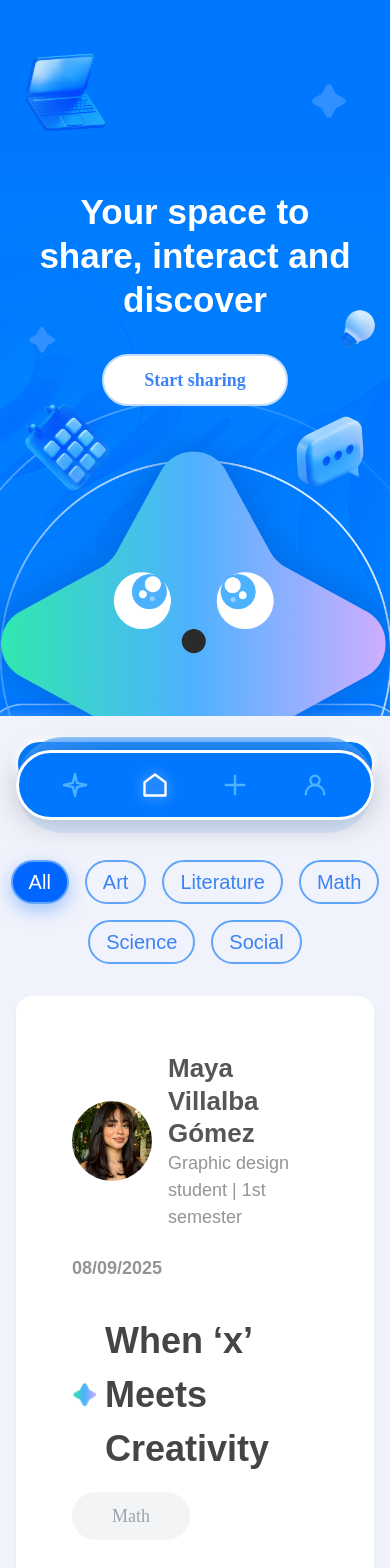
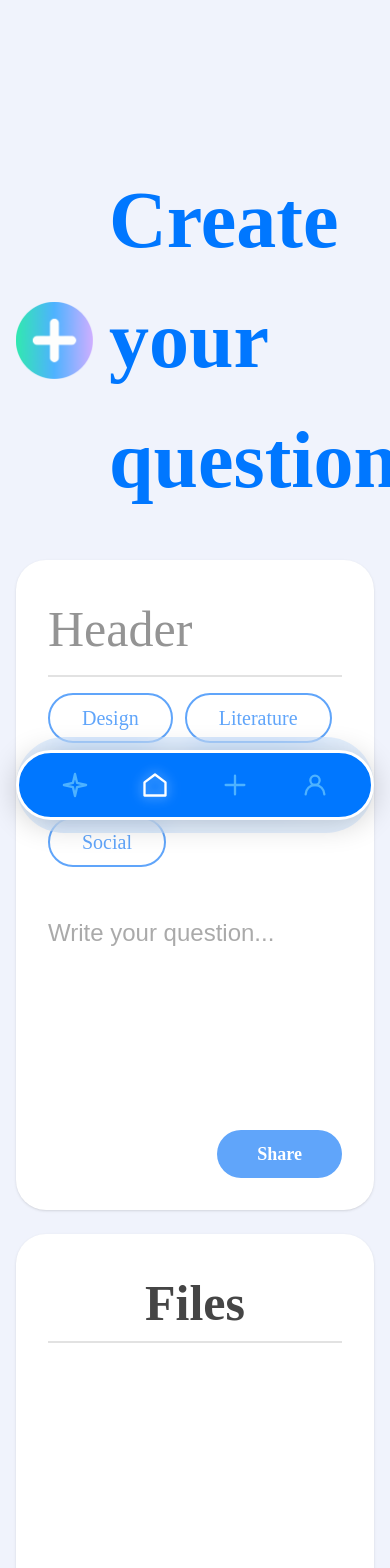
Before and after one commit to 1Nicocard/CampusCircle, a React (Vite) app in the folder project/: page / in a window 390 px wide. Shown: the top 1568 px of the page. Built offline with nearby package versions, Linux system fonts and the light colour scheme; a web font is replaced by a local one.

Commit message:
feat: create post page layout and file panel (add button pending)

```diff
--- a/project/package.json
+++ b/project/package.json
@@ -29,6 +29,6 @@
     "tailwindcss": "^3.4.13",
     "typescript": "~5.9.3",
     "typescript-eslint": "^8.45.0",
-    "vite": "^7.1.7"
+    "vite": "^7.1.12"
   }
 }
--- a/project/src/App.tsx
+++ b/project/src/App.tsx
@@ -1,6 +1,6 @@
 import Navbar from "./Components/Nav";
 import Footer from "./Components/Footer";
-import Feed from "./Pages/feed/Feed";
+import Post from "./Pages/post/Post";
 
 export default function App() {
   return (
@@ -10,7 +10,7 @@ export default function App() {
 
       {/* Contenido principal (ocupa todo el espacio libre) */}
       <main className="flex-grow">
-        <Feed />
+        <Post/>
       </main>
 
       {/* Footer fijo al final */}
--- a/project/src/Pages/post/Post.tsx
+++ b/project/src/Pages/post/Post.tsx
@@ -0,0 +1,120 @@
+import { useState, useRef } from "react";
+import { Button } from "../../Components/Button";
+
+export default function Post() {
+  const subjects = ["Design", "Literature", "Math", "Science", "Social"];
+  const [selectedSubjects, setSelectedSubjects] = useState<string[]>([]);
+  const [header, setHeader] = useState("");
+  const [text, setText] = useState("");
+  const [files, setFiles] = useState<File[]>([]);
+  const fileInputRef = useRef<HTMLInputElement | null>(null);
+
+  const toggleSubject = (subject: string) => {
+    setSelectedSubjects(prev =>
+      prev.includes(subject) ? prev.filter(s => s !== subject) : [...prev, subject]
+    );
+  };
+
+  const handleFileUpload = (e: React.ChangeEvent<HTMLInputElement>) => {
+    const selected = e.target.files;
+    if (!selected) return;
+    setFiles(prev => [...prev, ...Array.from(selected)]);
+    e.currentTarget.value = "";
+  };
+
+  const removeFile = (index: number) => {
+    setFiles(prev => prev.filter((_, i) => i !== index));
+  };
+
+  const getFileIcon = (file: File) => {
+    if (file.type === "application/pdf") return "https://cdn-icons-png.flaticon.com/512/337/337946.png";
+    if (file.type.startsWith("image/")) return "https://cdn-icons-png.flaticon.com/512/337/337940.png";
+    if (file.type.startsWith("video/")) return "https://cdn-icons-png.flaticon.com/512/1160/1160042.png";
+    if (file.name.endsWith(".zip") || file.name.endsWith(".rar")) return "https://cdn-icons-png.flaticon.com/512/2306/2306311.png";
+    return "https://cdn-icons-png.flaticon.com/512/833/833524.png";
+  };
+
+  return (
+    <div className="container pt-40 pb-10 bg-[#F0F3FC] min-h-screen">
+
+      {/* Title */}
+      <div className="flex items-center gap-4 mb-10">
+        <img src="/src/Assets/+.png" alt="Add" className="w-[77px] h-[77px]" />
+        <h1 className="font-[Satoshi] font-bold text-[80px] text-[#0077FF]">Create your question</h1>
+      </div>
+
+      <div className="grid grid-cols-12 gap-6">
+
+        {/* LEFT PANEL */}
+        <div className="col-span-12 lg:col-span-8 bg-white rounded-[30px] shadow p-8 flex flex-col" style={{ height: "650px" }}>
+
+          <input
+            type="text"
+            value={header}
+            onChange={(e) => setHeader(e.target.value)}
+            placeholder="Header"
+            className="w-full bg-transparent outline-none font-[Satoshi] text-[50px] text-[#949494] placeholder-[#949494] mb-2"
+          />
+
+          <div className="h-[2px] w-full bg-[#CFCFCF] opacity-60 mb-4"></div>
+
+          <div className="flex flex-wrap gap-3 mb-4">
+            {subjects.map((subj) => (
+              <button
+                key={subj}
+                onClick={() => toggleSubject(subj)}
+                className={`px-8 py-2 rounded-full border-[2px] text-[20px] font-[Satoshi] flex items-center gap-2
+                ${selectedSubjects.includes(subj)
+                  ? "bg-blue-400 text-white border-blue-400"
+                  : "border-blue-400 text-blue-400 hover:bg-blue-50"}`}
+              >
+                {subj}
+                {selectedSubjects.includes(subj) && <span>✕</span>}
+              </button>
+            ))}
+          </div>
+
+          {/* TEXTAREA BAJADA */}
+          <textarea
+            value={text}
+            onChange={(e) => setText(e.target.value)}
+            placeholder="Write your question..."
+            className="mt-8 w-full flex-grow resize-none bg-transparent outline-none font-sarala text-[24px] text-[#565656] placeholder:text-[#565656]/50"
+          />
+
+          <Button variant="important" className="self-end mt-3">Share</Button>
+        </div>
+
+        {/* RIGHT PANEL */}
+        <div className="col-span-12 lg:col-span-4 bg-white rounded-[30px] shadow p-8 flex flex-col items-center" style={{ height: "650px" }}>
+          <h2 className="font-[Satoshi] font-bold text-[50px] text-[#454545] text-center">Files</h2>
+          <div className="h-[2px] w-full bg-[#CFCFCF] opacity-60 mb-4"></div>
+
+          {/* LISTA DE ARCHIVOS (CORRECTA) */}
+          <div className="flex flex-col gap-3 flex-grow overflow-y-auto w-full pr-2">
+            {files.map((file, index) => (
+              <div key={index} className="flex items-center justify-between bg-gray-50 px-4 py-3 rounded-xl">
+                <div className="flex items-center gap-3">
+                  <img src={getFileIcon(file)} className="w-8 h-8" />
+                  <span className="font-sarala text-[20px] text-[#565656]">{file.name}</span>
+                </div>
+                <img
+                  src="/src/Assets/trash.png"
+                  onClick={() => removeFile(index)}
+                  className="w-[22px] h-[26px] cursor-pointer opacity-70 hover:opacity-100"
+                />
+              </div>
+            ))}
+          </div>
+
+          {/* INPUT + BUTTON */}
+          <div className="mt-4 w-full text-center">
+            <input ref={fileInputRef} type="file" multiple className="hidden" onChange={handleFileUpload} />
+            <Button variant="secondary" onClick={() => fileInputRef.current?.click()}>Add file</Button>
+          </div>
+
+        </div>
+      </div>
+    </div>
+  );
+}
```
Also changed, not shown: project/src/Assets/+.png (added), 1 other file (tests, documents, lock files or other folders).
